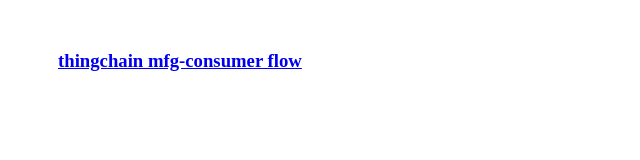
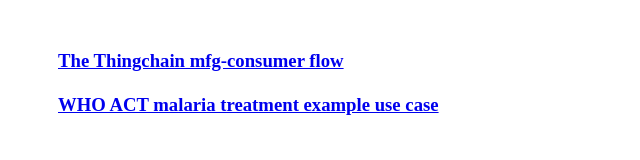
Before and after one commit to sofia-guo/sofia-guo.github.io, a plain HTML site: page index.html in a window 1280 px wide. Shown: the whole page, without its empty margins (0-640 px from the left). Drawn offline with Linux system fonts and the light colour scheme.

Commit message:
added WHO pdf

```diff
--- a/index.html
+++ b/index.html
@@ -2,7 +2,11 @@
     <body>
         <div style='margin:50px'>
             <h3>
-                <a href='docs/intro.html'>thingchain mfg-consumer flow</a>
+                <a href='docs/intro.html'>The Thingchain mfg-consumer flow</a>
+                <br>
+                <br>
+                <a href='docs/Skuchain-WHO-ACT.pdf'>WHO ACT malaria treatment example use case</a>
             </h3>
-        </body>
+        </div>
+    </body>
 </html>
```
Also changed, not shown: 1 other file.
